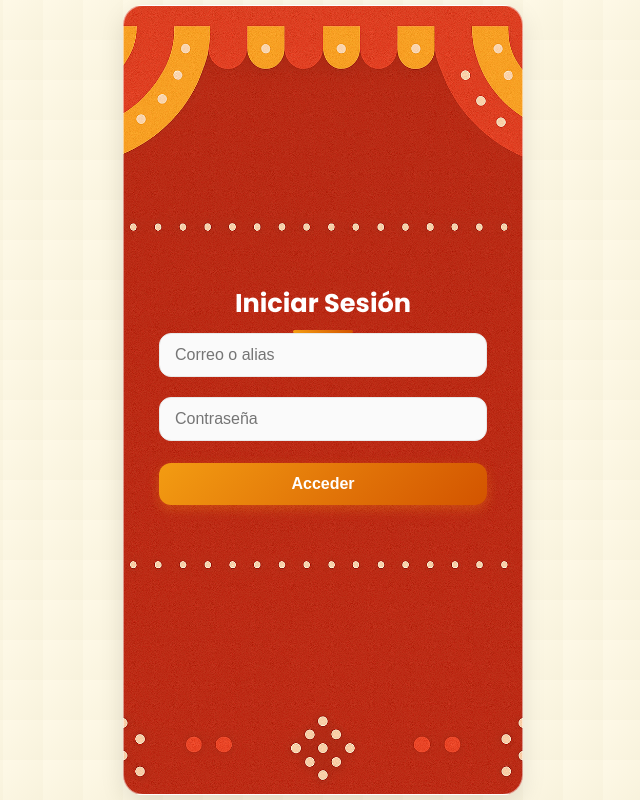
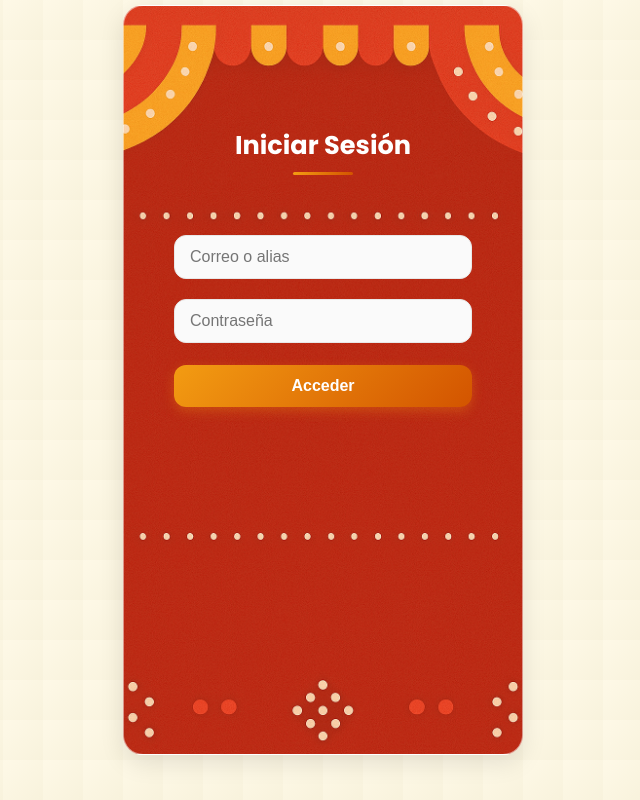
Before and after one commit to Descalzo/Feria, a website: page public/index.html in a window 1280 px wide. Shown: the whole page, without its empty margins (317-957 px from the left). Drawn offline with Linux system fonts and the light colour scheme; no server answers.

Commit message:
Update style.css

```diff
--- a/public/style.css
+++ b/public/style.css
@@ -508,21 +508,23 @@ button:hover::after {
 
 /* Login y Registro */
 #login-container {
-  display: flex;
-  justify-content: center;
-  align-items: center;
-  height: 100vh; /* Ocupa toda la pantalla */
+
+
   background-image: url('/img/login.png');
   background-size: cover;
   background-repeat: no-repeat;
   background-position: center;
+  padding: 30px;
   position: relative;
+  overflow-x: hidden;
 }
 
 
 #login-form {
-  position: relative;
-  top: -60px; /* súbelo un poco si quieres */
+  width: 100%;
+  max-width: 400px;
+  background: transparent;
+  border-radius: 16px;
   padding: 30px 20px;
 }
 
```
